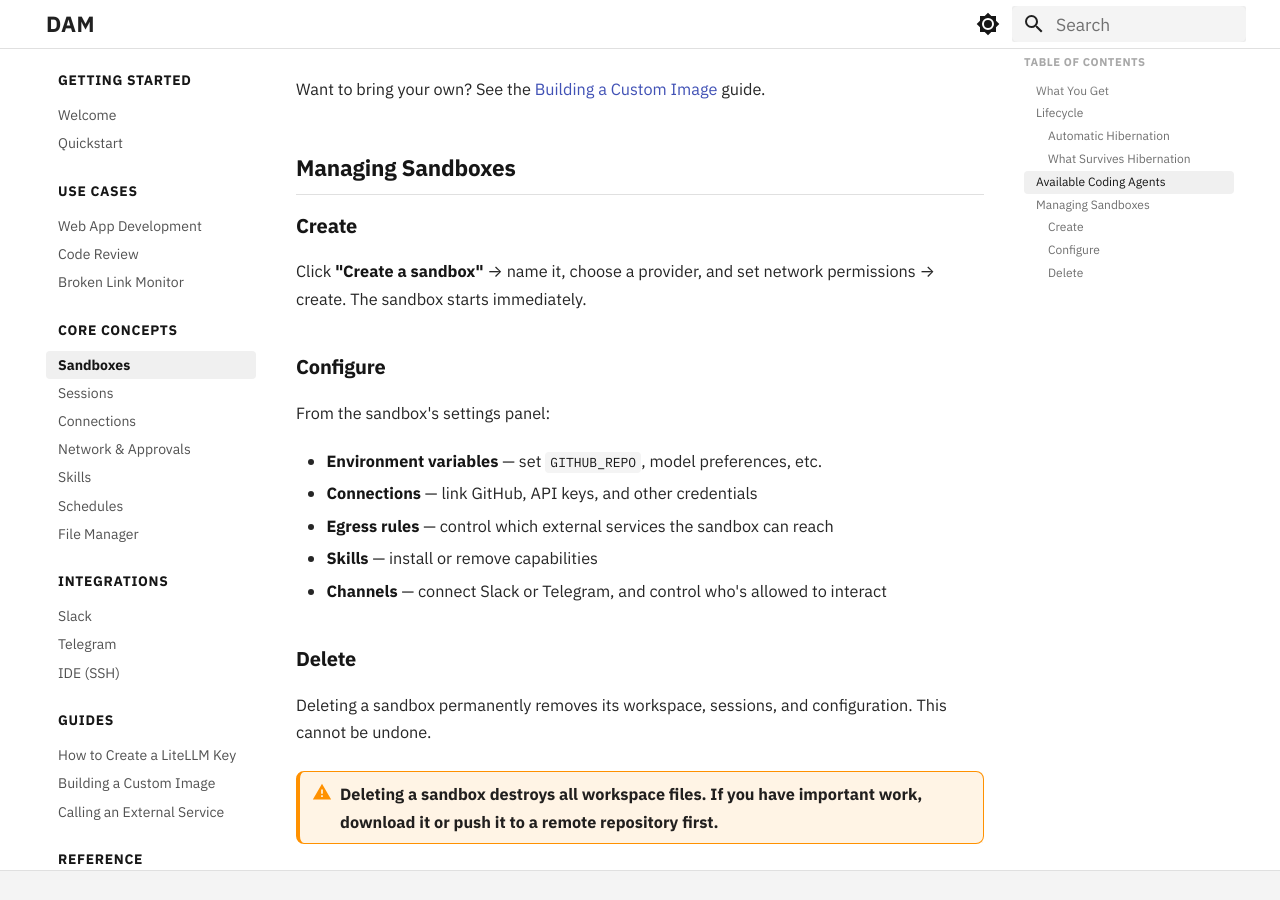
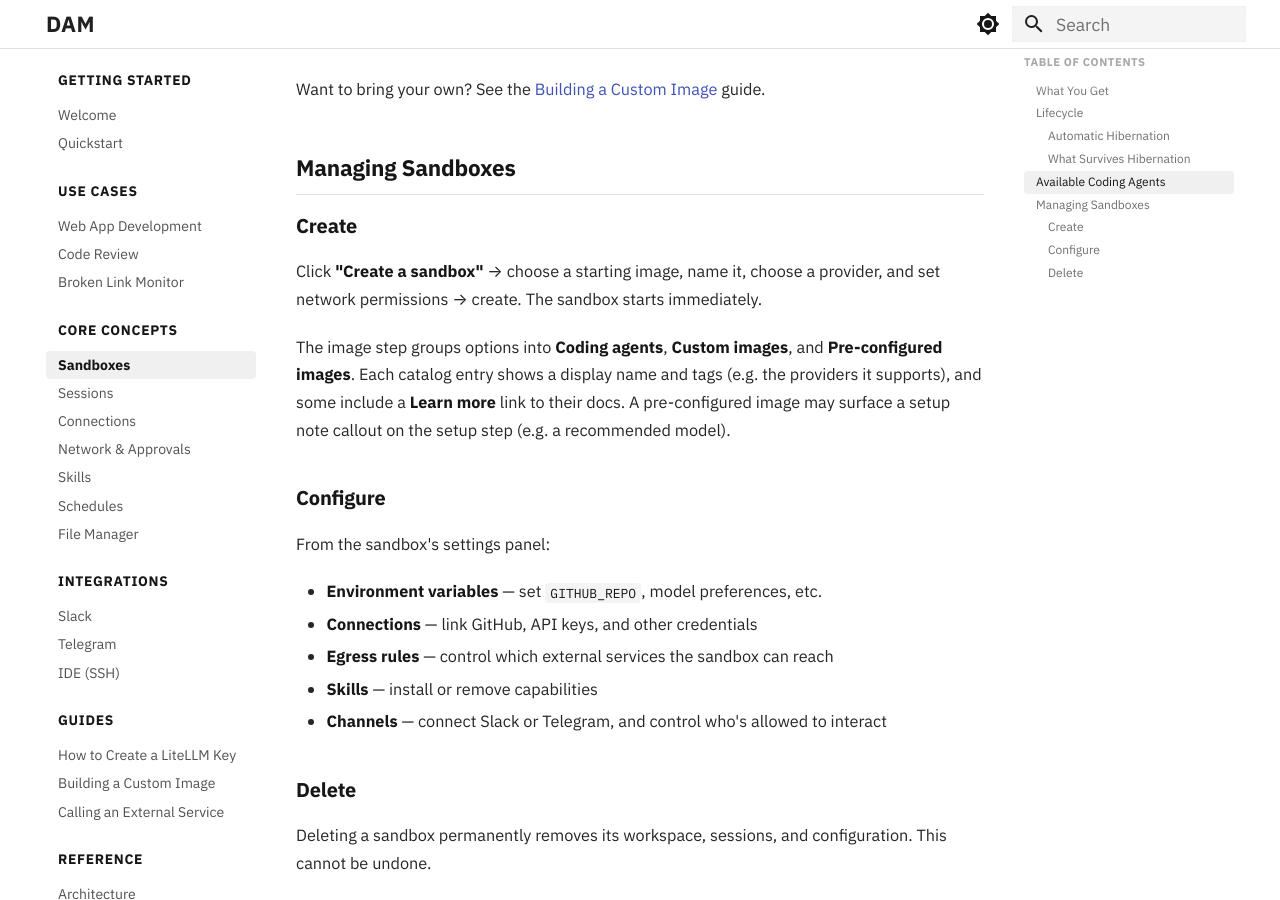
Before and after one commit to dam-agents/docs, an MkDocs documentation site: the page built from docs/core-concepts/sandboxes.md, in a window 1280 px wide and 900 px high, scrolled down 2557 px. Built offline with MkDocs 1.6.1 and Material for MkDocs 9.7.7, drawn with Linux system fonts in a browser that asks for light colours.

Commit message:
docs: sync for dam-agents/dam#2205 — create-sandbox wizard catalog metadata and sections (#42)
Co-authored-by: doc-sync <doc-sync@users.noreply.github.ibm.com>

```diff
--- a/docs/core-concepts/sandboxes.md
+++ b/docs/core-concepts/sandboxes.md
@@ -66,7 +66,9 @@ Want to bring your own? See the [Building a Custom Image](../guides/custom-image
 
 ### Create
 
-Click **"Create a sandbox"** → name it, choose a provider, and set network permissions → create. The sandbox starts immediately.
+Click **"Create a sandbox"** → choose a starting image, name it, choose a provider, and set network permissions → create. The sandbox starts immediately.
+
+The image step groups options into **Coding agents**, **Custom images**, and **Pre-configured images**. Each catalog entry shows a display name and tags (e.g. the providers it supports), and some include a **Learn more** link to their docs. A pre-configured image may surface a setup note callout on the setup step (e.g. a recommended model).
 
 ### Configure
 
```
